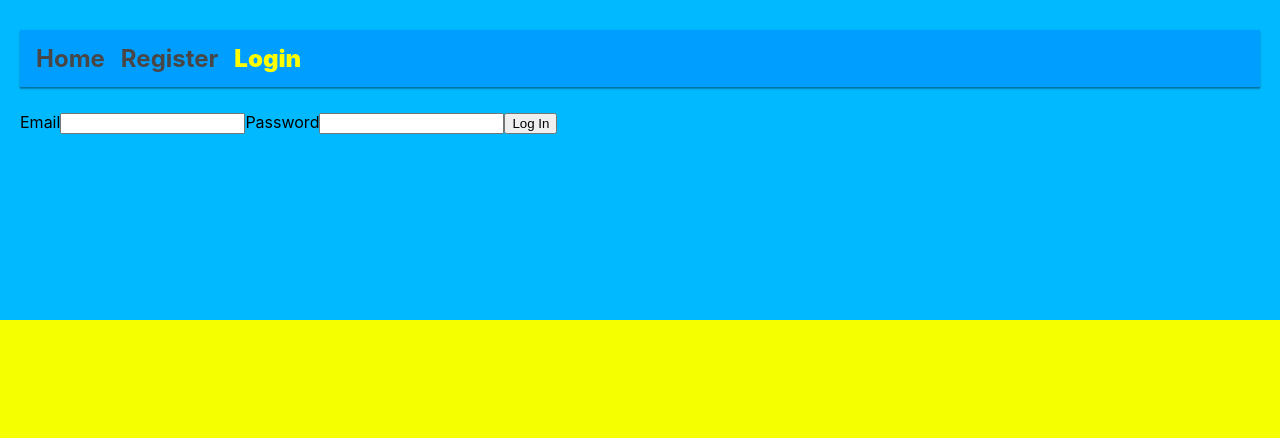
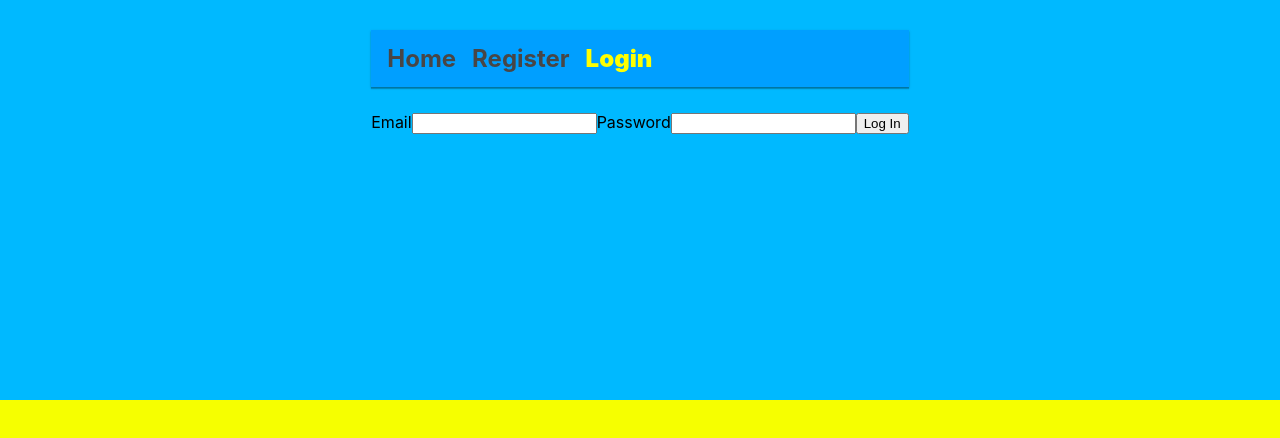
Before and after one commit to NataliiaPasaman/goit-react-hw-08-phonebook, a React (Create React App) app: page /goit-react-hw-08-phonebook/login in a window 1280 px wide. Shown: the top 438 px of the page. Built offline with nearby package versions, Linux system fonts and the light colour scheme.

Commit message:
add Home styled

```diff
--- a/package.json
+++ b/package.json
@@ -4,6 +4,9 @@
   "private": true,
   "homepage": "https://NataliiaPasaman.github.io/goit-react-hw-08-phonebook/",
   "dependencies": {
+    "@emotion/react": "^11.10.5",
+    "@emotion/styled": "^11.10.5",
+    "@mui/material": "^5.11.2",
     "@reduxjs/toolkit": "^1.9.1",
     "@testing-library/jest-dom": "^5.16.5",
     "@testing-library/react": "^12.1.4",
@@ -13,6 +16,7 @@
     "notiflix": "^3.2.5",
     "react": "^18.1.0",
     "react-dom": "^18.1.0",
+    "react-icons": "^4.7.1",
     "react-loader-spinner": "^5.3.4",
     "react-redux": "^8.0.5",
     "react-router-dom": "^6.4.5",
--- a/src/components/App.jsx
+++ b/src/components/App.jsx
@@ -6,6 +6,7 @@ import { useDispatch, useSelector } from 'react-redux';
 import { getCurrentUser } from 'redux/auth/operations';
 import { selectIsRefreshing } from 'redux/auth/selectors';
 import { AppBar } from './AppBar/AppBar';
+import { Container } from './App.styled';
 
 const Home = lazy(() => import('../pages/Home/Home'));
 const Register = lazy(() => import('../pages/Register/Register'));
@@ -22,6 +23,7 @@ export const App = () => {
 
   return (
     !isRefreshing && (
+      <Container>
         <Suspense fallback={<div>Loadind...</div>}>
           <Routes>
             <Route path="/" element={<AppBar />}>
@@ -56,6 +58,7 @@ export const App = () => {
             </Route>
           </Routes>
         </Suspense>
+      </Container>
     )
   );
 };
--- /dev/null
+++ b/src/components/App.styled.js
@@ -0,0 +1,15 @@
+import styled from 'styled-components';
+
+export const Container = styled.div`
+  max-width: 900px;
+  padding-left: 24px;
+  padding-right: 24px;
+  width: 100%;
+  margin: 0 auto;
+  box-sizing: border-box;
+  display: block;
+
+  display: flex;
+  align-items: center;
+  justify-content: space-between;
+`;
--- a/src/index.css
+++ b/src/index.css
@@ -10,8 +10,9 @@ body {
   min-height: 100vh;
   background-image: linear-gradient(
     to bottom,
-    #00b9ff 40%,
-    #f6ff00 40%,
+    #00b9ff 0%,
+    #00b9ff 50%,
+    #f6ff00 50%,
     #f6ff00 100%
   );
 }
--- a/src/pages/Home/Home.jsx
+++ b/src/pages/Home/Home.jsx
@@ -1,10 +1,19 @@
 import React from 'react';
+import { Box, Description } from './Home.styled';
 
 export default function Home() {
-
-    return (
-      <div>
-        <p>Homepage</p>
-      </div>
-    );
-};
+  return (
+    <Box>
+    <img
+        src="https://media.istockphoto.com/id/1313901506/ru/%D1%84%D0%BE%D1%82%D0%BE/%D0%BE%D0%B1%D1%80%D0%B5%D0%B7%D0%B0%D0%BD%D0%BD%D1%8B%D0%B9-%D1%81%D0%BD%D0%B8%D0%BC%D0%BE%D0%BA-%D0%B0%D1%84%D1%80%D0%BE-%D0%B0%D0%BC%D0%B5%D1%80%D0%B8%D0%BA%D0%B0%D0%BD%D1%81%D0%BA%D0%BE%D0%B9-%D0%BC%D0%BE%D0%BB%D0%BE%D0%B4%D0%BE%D0%B9-%D0%B6%D0%B5%D0%BD%D1%89%D0%B8%D0%BD%D1%8B-%D1%81-%D0%BF%D0%BE%D0%BC%D0%BE%D1%89%D1%8C%D1%8E-%D1%81%D0%BC%D0%B0%D1%80%D1%82%D1%84%D0%BE%D0%BD%D0%B0-%D1%83-%D1%81%D0%B5%D0%B1%D1%8F-%D0%B4%D0%BE%D0%BC%D0%B0-%D1%83%D0%BB%D1%8B%D0%B1%D0%B0%D1%8F%D1%81%D1%8C.jpg?s=612x612&w=0&k=20&c=yghYFX46vTRIIS-_HA7Iv_8WTEjzR0AQqzDxrEwl1ZM="
+        alt='PhoneBook'
+        width="480"
+      />
+      <Description>
+        Welcome to the contact manager client application. Now you can save an
+        unlimited number of contacts in one place. Contacts can be easily added
+        and removed from your phonebook. Just register and go!
+      </Description>
+    </Box>
+  );
+}
--- /dev/null
+++ b/src/pages/Home/Home.styled.js
@@ -0,0 +1,17 @@
+import styled from 'styled-components';
+
+export const Box = styled.div`
+padding-top: 80px;
+display: flex;
+align-items: center;
+justify-content: space-between;
+`;
+
+export const Description = styled.p`
+font-size: 18px;
+line-height: 1.5;
+font-weight: 700;
+padding: 10px;
+margin-left: 20px;
+text-align: justify;
+`;
```
Also changed, not shown: 1 other file (tests, documents, lock files or other folders). Lines whose indentation alone changed are shown as unchanged.
